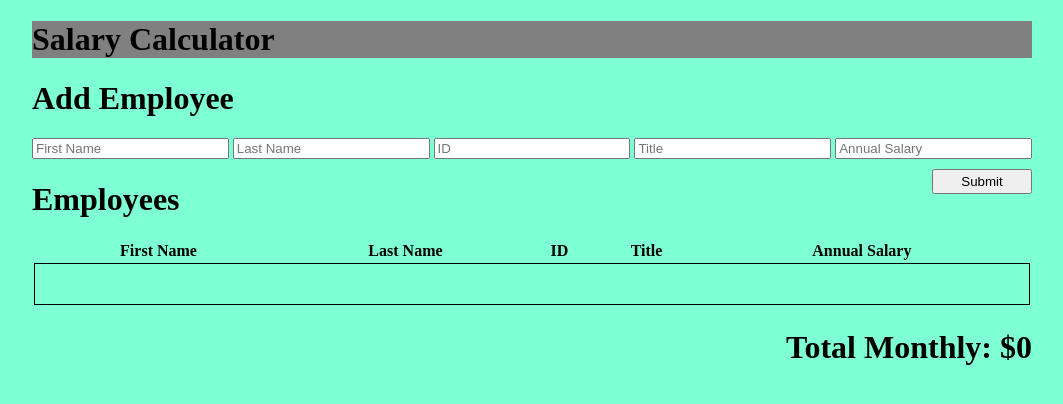
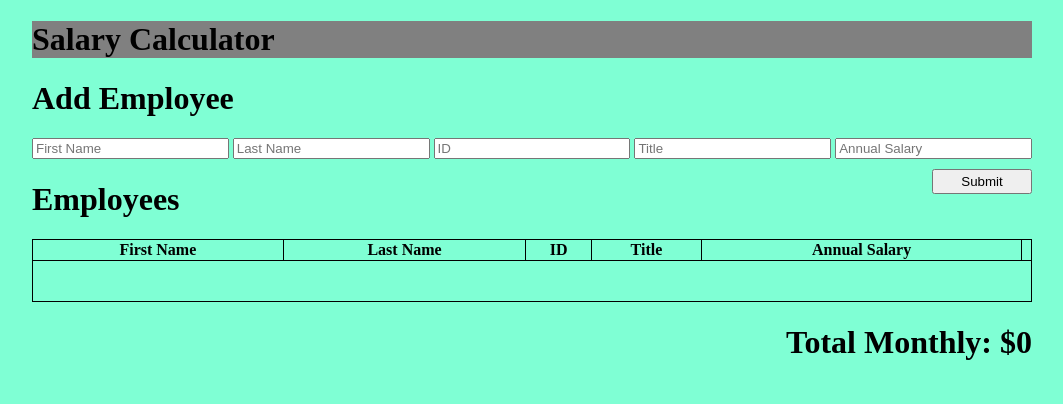
Before and after one commit to husomichael/jquery-salary-calculator, a plain HTML site: page index.html in a window 1280 px wide. Shown: the whole page, without its empty margins (108-1171 px from the left). Drawn offline with Linux system fonts and the light colour scheme.

Commit message:
table is getting there

```diff
--- a/client.js
+++ b/client.js
@@ -8,10 +8,7 @@ function readyNow(){
     $('#submit-button').on('click', handleSubmitButton);
 }
 
-
-
 ////////////////////////////////////////////////
-
 
 function handleSubmitButton(){
     let employee = {};
--- a/style.css
+++ b/style.css
@@ -4,13 +4,12 @@ html{
 input{
     width: 18.88%;
 }
-table{
-    border: none;
-}
-td{
+table, td, th{
     border: solid black 1px;
     border-spacing: 0px;
     border-collapse: collapse;
+}
+td{
     text-align: left;
     padding: 20px;
     width: 1000px;
```
